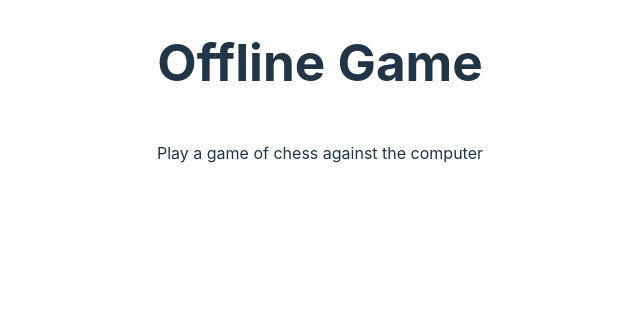
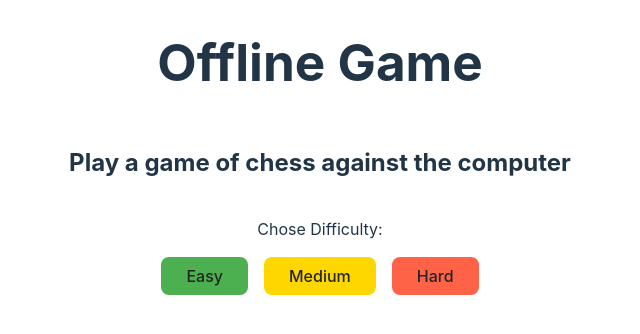
Before and after one commit to ADAidan/chess-app-react-mongodb-demo, a React (Vite) app: page /offline in a window 1280 px wide. Shown: the top 334 px of the page, without its empty margins (320-960 px from the left). Built offline with nearby package versions, Linux system fonts and the light colour scheme.

Commit message:
added difficulty buttons

```diff
--- a/src/components/offline-game.css
+++ b/src/components/offline-game.css
@@ -5,3 +5,40 @@
     justify-content: flex-start;
     width: 100%;
 }
+
+.difficulty-container {
+    display: flex;
+    flex-direction: column;
+    align-items: center;
+    justify-content: center;
+    width: 100%;
+}
+
+.buttons-container {
+    display: flex;
+    flex-direction: row;
+    align-items: flex-start;
+    justify-content: center;
+    width: 100%;
+}
+
+.buttons-container button {
+    margin: 0 .5rem;
+    padding: 0.5rem 1.5rem;
+    border-radius: .5rem;
+}
+
+.easy-button {
+    background-color: #4CAF50;
+    color: #242424;
+}
+
+.medium-button {
+    background-color: #FFD700;
+    color: #242424;
+}
+
+.hard-button {
+    background-color: #FF6347;
+    color: #242424;
+}
--- a/src/components/offline-game.jsx
+++ b/src/components/offline-game.jsx
@@ -4,7 +4,15 @@ const OfflineGame = () => {
     return (
         <div className='offline-game-container'>
             <h1>Offline Game</h1>
-            <p>Play a game of chess against the computer</p>
+            <h2>Play a game of chess against the computer</h2>
+            <div className='difficulty-container'>
+                <p>Chose Difficulty:</p>
+                <div className='buttons-container'>
+                    <button className='easy-button'>Easy</button>
+                    <button className='medium-button'>Medium</button>
+                    <button className='hard-button'>Hard</button>
+                </div>
+            </div>
         </div>
     );
 };
```
